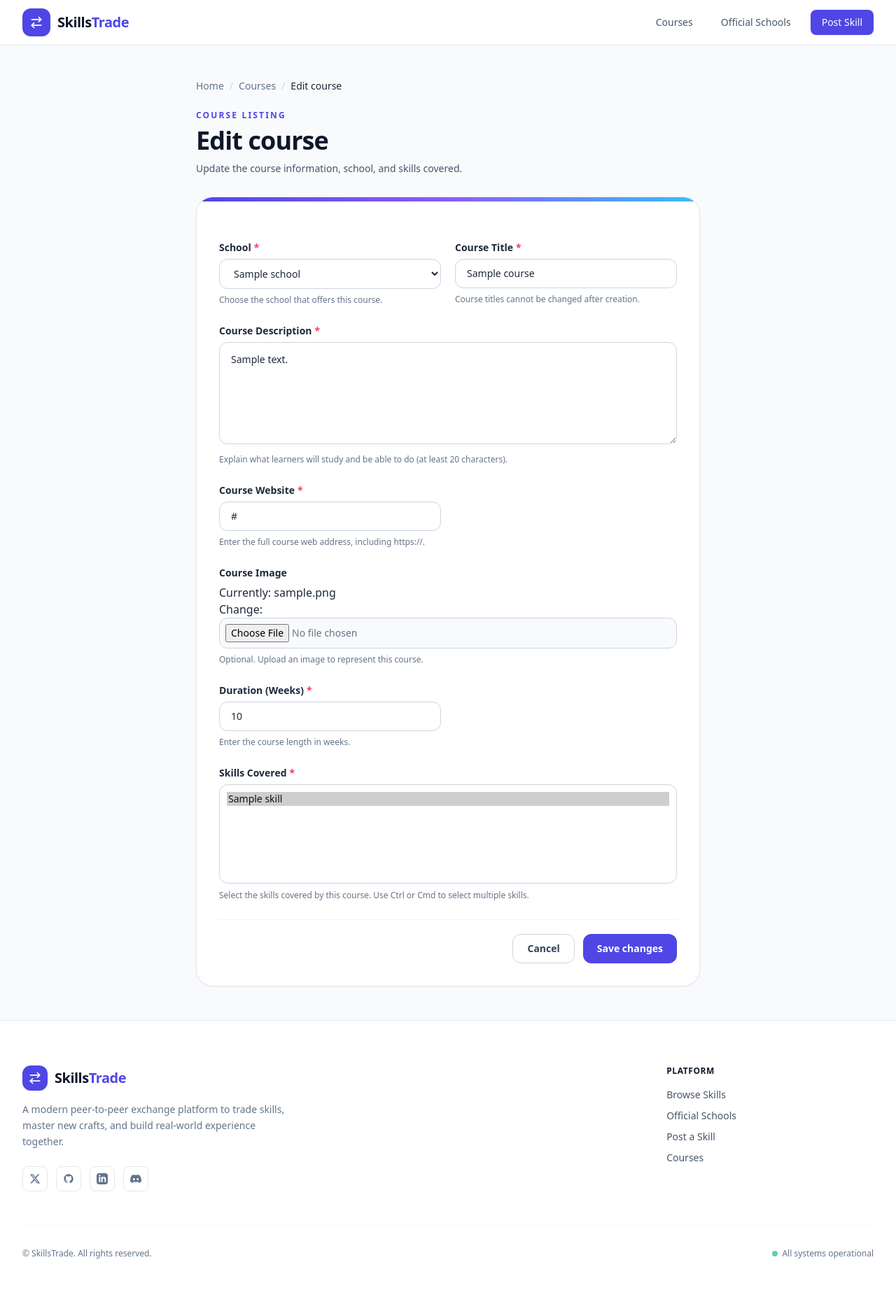
After one commit to MehmedSuleiman/skillsTrade, a Django app: a page that uses templates/base.html in a window 1280 px wide. The commit adds this page. Shown: the whole page at 70% size. Run offline with Django 5.2, Linux system fonts and the light colour scheme; tables that the repository leaves empty hold one stand-in row (values such as "Sample post"); some libraries are stand-ins or nearby versions.

Commit message:
features/addig-crud-to-course-model

```diff
--- a/schools/forms.py
+++ b/schools/forms.py
@@ -1,6 +1,6 @@
 from django import forms
 
-from schools.models import School
+from schools.models import School, Course
 
 
 class BaseSchoolForm(forms.ModelForm):
@@ -120,3 +120,83 @@ class SchoolUpdateForm(BaseSchoolForm):
             **SchoolCreatingForm.Meta.help_texts,
             'name': 'School names cannot be changed after creation.',
         }
+
+
+class BaseCourseForm(forms.ModelForm):
+    class Meta:
+        model = Course
+        exclude = [
+            'is_active',
+            'slug',
+            'views',
+            'created_at',
+            'updated_at',
+        ]
+        labels = {
+            'school': 'School',
+            'title': 'Course Title',
+            'description': 'Course Description',
+            'url': 'Course Website',
+            'logo': 'Course Image',
+            'duration_weeks': 'Duration (Weeks)',
+            'skills': 'Skills Covered',
+        }
+        help_texts = {
+            'school': 'Choose the school that offers this course.',
+            'title': 'Use a clear title that learners can find easily.',
+            'description': 'Explain what learners will study and be able to do (at least 20 characters).',
+            'url': 'Enter the full course web address, including https://.',
+            'logo': 'Optional. Upload an image to represent this course.',
+            'duration_weeks': 'Enter the course length in weeks.',
+            'skills': 'Select the skills covered by this course. Use Ctrl or Cmd to select multiple skills.',
+        }
+        widgets = {
+            'school': forms.Select(),
+            'title': forms.TextInput(attrs={
+                'placeholder': 'e.g. Introduction to Web Development',
+            }),
+            'description': forms.Textarea(attrs={
+                'placeholder': 'Describe the course, topics, and learning outcomes...',
+                'rows': 5,
+            }),
+            'url': forms.URLInput(attrs={
+                'placeholder': 'https://example.edu/course',
+                'autocomplete': 'url',
+            }),
+            'logo': forms.ClearableFileInput(attrs={
+                'accept': 'image/*',
+            }),
+            'duration_weeks': forms.NumberInput(attrs={
+                'placeholder': 'e.g. 8',
+                'min': 1,
+                'inputmode': 'numeric',
+            }),
+            'skills': forms.SelectMultiple(attrs={
+                'size': 6,
+            }),
+        }
+
+    def __init__(self, *args, **kwargs):
+        super().__init__(*args, **kwargs)
+        self.fields['logo'].required = False
+        self.fields['school'].queryset = School.objects.order_by('name')
+        self.fields['skills'].queryset = self.fields['skills'].queryset.order_by('name')
+
+
+class CourseCreatingForm(BaseCourseForm):
+    ...
+
+
+class CourseUpdateForm(BaseCourseForm):
+    class Meta(BaseCourseForm.Meta):
+        widgets = {
+            **BaseCourseForm.Meta.widgets,
+            'title': forms.TextInput(attrs={
+                'placeholder': 'e.g. Introduction to Web Development',
+                'readonly': 'readonly',
+            }),
+        }
+        help_texts = {
+            **BaseCourseForm.Meta.help_texts,
+            'title': 'Course titles cannot be changed after creation.',
+        }
--- a/schools/urls.py
+++ b/schools/urls.py
@@ -11,5 +11,9 @@ urlpatterns = [
     path('delete/<slug:slug>', views.SchoolDelete.as_view(), name='delete_school'),
     path('courses/', include([
         path('', views.CourseListView.as_view(), name='course_list'),
+        path('school/<slug:school_slug>/create/', views.CourseCreate.as_view(), name='school_course_create'),
+        path('<slug:slug>/edit/', views.CourseUpdate.as_view(), name='course_update'),
+        path('<slug:slug>/delete/', views.CourseDelete.as_view(), name='course_delete'),
+        path('<slug:slug>/', views.CourseDetailView.as_view(), name='course_detail'),
     ]))
 ]
--- a/schools/views.py
+++ b/schools/views.py
@@ -1,12 +1,12 @@
 from django.core.paginator import Paginator
 from django.db.models import Q, F
 from django.http import HttpRequest, HttpResponse
-from django.shortcuts import render
-from django.urls import reverse_lazy
+from django.shortcuts import get_object_or_404, render
+from django.urls import reverse, reverse_lazy
 from django.views.generic import DetailView, CreateView, UpdateView, DeleteView, ListView, FormView
 
 from common.forms import SearchForm
-from schools.forms import SchoolCreatingForm, SchoolUpdateForm
+from schools.forms import SchoolCreatingForm, SchoolUpdateForm, CourseCreatingForm, CourseUpdateForm
 from schools.models import School, Course
 
 
@@ -36,6 +36,10 @@ def schools_home_view(request : HttpRequest) -> HttpResponse:
 class SchoolDetailView(DetailView):
     model = School
     template_name = 'schools/school_detail.html'
+
+    def get_queryset(self):
+        return super().get_queryset().prefetch_related('skills', 'courses').order_by(
+            '-views')
 
     def get_object(self, queryset=None):
         obj = super().get_object(queryset)
@@ -81,3 +85,66 @@ class CourseListView(ListView, FormView):
             )
 
         return queryset
+
+
+class CourseDetailView(DetailView):
+    model = Course
+    template_name = 'schools/courses/course_detail.html'
+
+    def get_queryset(self):
+        return super().get_queryset().select_related('school').prefetch_related('skills')
+
+    def get_object(self, queryset=None):
+        obj = super().get_object(queryset)
+        Course.objects.filter(pk=obj.pk).update(views=F('views') + 1)
+        return obj
+
+class CourseCreate(CreateView):
+    model = Course
+    form_class = CourseCreatingForm
+    template_name = 'schools/courses/course_create.html'
+
+    def get_school(self):
+        return get_object_or_404(School, slug=self.kwargs['school_slug'])
+
+    def get_form(self, form_class=None):
+        form = super().get_form(form_class)
+        school = self.get_school()
+        if school:
+            form.fields['school'].initial = school.pk
+            form.fields['school'].disabled = True
+        return form
+
+    def form_valid(self, form):
+        school = self.get_school()
+        if school:
+            form.instance.school = school
+        return super().form_valid(form)
+
+    def get_context_data(self, **kwargs):
+        context = super().get_context_data(**kwargs)
+        context['school'] = self.get_school()
+        return context
+
+    def get_success_url(self):
+        return reverse('schools:course_detail', kwargs={'slug': self.object.slug})
+
+
+class CourseUpdate(UpdateView):
+    model = Course
+    form_class = CourseUpdateForm
+    template_name = 'schools/courses/course_edit.html'
+
+    def get_success_url(self):
+        return reverse('schools:course_detail', kwargs={'slug': self.object.slug})
+
+
+class CourseDelete(DeleteView):
+    model = Course
+    template_name = 'schools/courses/course_confirm_delete.html'
+
+    def get_queryset(self):
+        return super().get_queryset().select_related('school')
+
+    def get_success_url(self):
+        return reverse('schools:detail', kwargs={'slug': self.object.school.slug})
--- a/skills/views.py
+++ b/skills/views.py
@@ -64,6 +64,10 @@ class SkillDetail(DetailView):
     model = Skill
     template_name = 'skills/skill_detail.html'
 
+    def get_queryset(self):
+        return super().get_queryset().prefetch_related('related_skills', 'course_set__school').order_by(
+            '-views')
+
     def get_object(self, queryset=None):
         obj = super().get_object(queryset)
         Skill.objects.filter(pk=obj.pk).update(views=F('views') + 1)
--- a/templates/base.html
+++ b/templates/base.html
@@ -25,13 +25,13 @@
                 <a href="{% url 'schools:course_list' %}" class="text-sm font-medium text-slate-600 hover:text-indigo-600 hover:bg-slate-50 px-3 py-2 rounded-lg transition-colors">Courses</a>
                 <a href="{% url 'schools:schools_home' %}" class="text-sm font-medium text-slate-600 hover:text-indigo-600 hover:bg-slate-50 px-3 py-2 rounded-lg transition-colors">Official Schools</a>
                 <a href="{% url 'skills:create-skill' %}" class="inline-flex items-center text-sm font-medium text-white bg-indigo-600 hover:bg-indigo-700 px-4 py-2 rounded-lg shadow-sm transition-colors">Post Skill</a>
-                <a href="/" class="inline-flex items-center gap-1.5 text-sm font-medium text-slate-700 hover:text-indigo-600 hover:bg-slate-50 px-3 py-2 rounded-lg border border-slate-200 transition-colors">
-                    <svg xmlns="http://www.w3.org/2000/svg" width="36" height="36" viewBox="0 0 24 24" fill="none" stroke="currentColor" stroke-width="2" stroke-linecap="round" stroke-linejoin="round" class="w-5 h-5 text-slate-500 ai ai-Person">
-                        <circle cx="12" cy="7" r="5"/>
-                        <path d="M17 14h.352a3 3 0 0 1 2.976 2.628l.391 3.124A2 2 0 0 1 18.734 22H5.266a2 2 0 0 1-1.985-2.248l.39-3.124A3 3 0 0 1 6.649 14H7"/>
-                    </svg>
-                    Account
-                </a>
+{#                <a href="/" class="inline-flex items-center gap-1.5 text-sm font-medium text-slate-700 hover:text-indigo-600 hover:bg-slate-50 px-3 py-2 rounded-lg border border-slate-200 transition-colors">#}
+{#                    <svg xmlns="http://www.w3.org/2000/svg" width="36" height="36" viewBox="0 0 24 24" fill="none" stroke="currentColor" stroke-width="2" stroke-linecap="round" stroke-linejoin="round" class="w-5 h-5 text-slate-500 ai ai-Person">#}
+{#                        <circle cx="12" cy="7" r="5"/>#}
+{#                        <path d="M17 14h.352a3 3 0 0 1 2.976 2.628l.391 3.124A2 2 0 0 1 18.734 22H5.266a2 2 0 0 1-1.985-2.248l.39-3.124A3 3 0 0 1 6.649 14H7"/>#}
+{#                    </svg>#}
+{#                    Account#}
+{#                </a>#}
             </div>
         </nav>
     </header>
@@ -87,21 +87,21 @@
                         <h3 class="text-xs font-semibold text-slate-900 uppercase tracking-wider mb-4">Platform</h3>
                         <ul class="space-y-2.5 text-sm">
                             <li><a href="/" class="text-slate-600 hover:text-indigo-600 transition-colors">Browse Skills</a></li>
-                            <li><a href="/" class="text-slate-600 hover:text-indigo-600 transition-colors">Official Schools</a></li>
-                            <li><a href="/" class="text-slate-600 hover:text-indigo-600 transition-colors">Post a Skill</a></li>
-                            <li><a href="/" class="text-slate-600 hover:text-indigo-600 transition-colors">How It Works</a></li>
+                            <li><a href="{% url 'schools:schools_home' %}" class="text-slate-600 hover:text-indigo-600 transition-colors">Official Schools</a></li>
+                            <li><a href="{% url 'skills:create-skill' %}" class="text-slate-600 hover:text-indigo-600 transition-colors">Post a Skill</a></li>
+                            <li><a href="{% url 'schools:course_list' %}" class="text-slate-600 hover:text-indigo-600 transition-colors">Courses</a></li>
                         </ul>
                     </div>
 
-                    <div>
-                        <h3 class="text-xs font-semibold text-slate-900 uppercase tracking-wider mb-4">Community</h3>
-                        <ul class="space-y-2.5 text-sm">
-                            <li><a href="/" class="text-slate-600 hover:text-indigo-600 transition-colors">Skill Swappers</a></li>
-                            <li><a href="/" class="text-slate-600 hover:text-indigo-600 transition-colors">Community Rules</a></li>
-                            <li><a href="/" class="text-slate-600 hover:text-indigo-600 transition-colors">Help Center</a></li>
-                            <li><a href="/" class="text-slate-600 hover:text-indigo-600 transition-colors">Safety Tips</a></li>
-                        </ul>
-                    </div>
+{#                    <div>#}
+{#                        <h3 class="text-xs font-semibold text-slate-900 uppercase tracking-wider mb-4">Community</h3>#}
+{#                        <ul class="space-y-2.5 text-sm">#}
+{#                            <li><a href="/" class="text-slate-600 hover:text-indigo-600 transition-colors">Skill Swappers</a></li>#}
+{#                            <li><a href="/" class="text-slate-600 hover:text-indigo-600 transition-colors">Community Rules</a></li>#}
+{#                            <li><a href="/" class="text-slate-600 hover:text-indigo-600 transition-colors">Help Center</a></li>#}
+{#                            <li><a href="/" class="text-slate-600 hover:text-indigo-600 transition-colors">Safety Tips</a></li>#}
+{#                        </ul>#}
+{#                    </div>#}
                 </div>
             </div>
 
--- /dev/null
+++ b/templates/schools/courses/course_edit.html
@@ -0,0 +1,7 @@
+{% extends 'base.html' %}
+
+{% block title %}Edit {{ course.title }} | SkillsTrade{% endblock %}
+
+{% block content %}
+    {% include 'schools/courses/course_form.html' with form_title="Edit course" form_description="Update the course information, school, and skills covered." submit_label="Save changes" course=course %}
+{% endblock %}
--- /dev/null
+++ b/templates/schools/courses/course_form.html
@@ -0,0 +1,54 @@
+<div class="mx-auto max-w-3xl px-4 py-8 sm:px-6 sm:py-12">
+    <nav aria-label="Breadcrumb" class="mb-6 flex items-center gap-2 text-sm text-slate-500">
+        <a href="{% url 'common:home' %}" class="transition-colors hover:text-indigo-600">Home</a>
+        <span class="text-slate-300">/</span>
+        {% if school %}<a href="{% url 'schools:detail' school.slug %}" class="transition-colors hover:text-indigo-600">{{ school.name }}</a>{% else %}<a href="{% url 'schools:course_list' %}" class="transition-colors hover:text-indigo-600">Courses</a>{% endif %}
+        <span class="text-slate-300">/</span>
+        <span class="font-medium text-slate-800" aria-current="page">{{ form_title }}</span>
+    </nav>
+
+    <div class="mb-7">
+        <p class="mb-2 text-xs font-bold uppercase tracking-[0.18em] text-indigo-600">Course listing</p>
+        <h1 class="text-3xl font-extrabold tracking-tight text-slate-900 sm:text-4xl">{{ form_title }}</h1>
+        <p class="mt-2 max-w-2xl text-sm leading-6 text-slate-600">{{ form_description }}</p>
+    </div>
+
+    <div class="overflow-hidden rounded-3xl border border-slate-200 bg-white shadow-sm">
+        <div class="h-1.5 bg-gradient-to-r from-indigo-600 via-violet-500 to-sky-400"></div>
+        <form method="post" enctype="multipart/form-data" class="space-y-6 p-6 sm:p-8
+            [&_input:not([type=checkbox]):not([type=radio]):not([type=file])]:w-full [&_input:not([type=checkbox]):not([type=radio]):not([type=file])]:rounded-xl [&_input:not([type=checkbox]):not([type=radio]):not([type=file])]:border [&_input:not([type=checkbox]):not([type=radio]):not([type=file])]:border-slate-300 [&_input:not([type=checkbox]):not([type=radio]):not([type=file])]:bg-white [&_input:not([type=checkbox]):not([type=radio]):not([type=file])]:px-4 [&_input:not([type=checkbox]):not([type=radio]):not([type=file])]:py-2.5 [&_input:not([type=checkbox]):not([type=radio]):not([type=file])]:text-sm [&_input:not([type=checkbox]):not([type=radio]):not([type=file])]:text-slate-800 [&_input:not([type=checkbox]):not([type=radio]):not([type=file])]:placeholder:text-slate-400 [&_input:not([type=checkbox]):not([type=radio]):not([type=file])]:focus:border-indigo-600 [&_input:not([type=checkbox]):not([type=radio]):not([type=file])]:focus:outline-none [&_input:not([type=checkbox]):not([type=radio]):not([type=file])]:focus:ring-2 [&_input:not([type=checkbox]):not([type=radio]):not([type=file])]:focus:ring-indigo-500/20
+            [&_select]:w-full [&_select]:rounded-xl [&_select]:border [&_select]:border-slate-300 [&_select]:bg-white [&_select]:px-4 [&_select]:py-2.5 [&_select]:text-sm [&_select]:text-slate-800 [&_select]:focus:border-indigo-600 [&_select]:focus:outline-none [&_select]:focus:ring-2 [&_select]:focus:ring-indigo-500/20
+            [&_textarea]:w-full [&_textarea]:resize-y [&_textarea]:rounded-xl [&_textarea]:border [&_textarea]:border-slate-300 [&_textarea]:bg-white [&_textarea]:px-4 [&_textarea]:py-3 [&_textarea]:text-sm [&_textarea]:leading-6 [&_textarea]:text-slate-800 [&_textarea]:placeholder:text-slate-400 [&_textarea]:focus:border-indigo-600 [&_textarea]:focus:outline-none [&_textarea]:focus:ring-2 [&_textarea]:focus:ring-indigo-500/20
+            [&_input[type=file]]:block [&_input[type=file]]:w-full [&_input[type=file]]:rounded-xl [&_input[type=file]]:border [&_input[type=file]]:border-slate-300 [&_input[type=file]]:bg-slate-50 [&_input[type=file]]:p-2 [&_input[type=file]]:text-sm [&_input[type=file]]:text-slate-500 [&_input[type=file]]:file:mr-4 [&_input[type=file]]:file:cursor-pointer [&_input[type=file]]:file:rounded-lg [&_input[type=file]]:file:border-0 [&_input[type=file]]:file:bg-indigo-50 [&_input[type=file]]:file:px-4 [&_input[type=file]]:file:py-2 [&_input[type=file]]:file:text-xs [&_input[type=file]]:file:font-semibold [&_input[type=file]]:file:text-indigo-700
+            [&_select[multiple]]:min-h-[140px] [&_select[multiple]]:p-2.5">
+            {% csrf_token %}
+
+            {% if form.non_field_errors %}
+                <div class="rounded-xl border border-rose-200 bg-rose-50 p-4 text-sm text-rose-800" role="alert">
+                    <p class="mb-1 font-semibold">Please check the form details.</p>
+                    {{ form.non_field_errors }}
+                </div>
+            {% endif %}
+
+            <div class="grid grid-cols-1 gap-x-5 gap-y-6 sm:grid-cols-2">
+                {% for field in form.visible_fields %}
+                    <div class="{% if field.name == 'description' or field.name == 'skills' or field.name == 'logo' %}sm:col-span-2{% endif %}">
+                        <label for="{{ field.id_for_label }}" class="mb-1.5 block text-sm font-semibold text-slate-800">
+                            {{ field.label }}{% if field.field.required %}<span class="ml-1 text-rose-500" aria-label="required">*</span>{% endif %}
+                        </label>
+                        {{ field }}
+                        {% if field.help_text %}<p class="mt-1.5 text-xs leading-5 text-slate-500">{{ field.help_text }}</p>{% endif %}
+                        {% if field.errors %}<p class="mt-1.5 text-xs font-medium text-rose-600" role="alert">{{ field.errors|striptags }}</p>{% endif %}
+                    </div>
+                {% endfor %}
+            </div>
+
+            <div class="flex flex-col-reverse gap-3 border-t border-slate-100 pt-5 sm:flex-row sm:justify-end">
+                <a href="{% if course %}{% url 'schools:course_detail' course.slug %}{% elif school %}{% url 'schools:detail' school.slug %}{% else %}{% url 'schools:course_list' %}{% endif %}" class="inline-flex items-center justify-center rounded-xl border border-slate-300 px-5 py-2.5 text-sm font-semibold text-slate-700 transition hover:bg-slate-50">Cancel</a>
+                <button type="submit" class="inline-flex items-center justify-center gap-2 rounded-xl bg-indigo-600 px-5 py-2.5 text-sm font-semibold text-white shadow-sm transition hover:bg-indigo-700 focus:outline-none focus:ring-2 focus:ring-indigo-500 focus:ring-offset-2">
+                    {{ submit_label }}
+                </button>
+            </div>
+        </form>
+    </div>
+</div>
--- a/templates/schools/courses/course_list.html
+++ b/templates/schools/courses/course_list.html
@@ -67,11 +67,9 @@
                         {% endwith %}
 
                         <div class="mt-6 border-t border-slate-100 pt-4">
-                            <a href="/">
-                                <button type="button" class="inline-flex w-full items-center justify-center gap-2 rounded-xl bg-indigo-600 px-4 py-2.5 text-sm font-semibold text-white shadow-sm transition hover:bg-indigo-700 focus:outline-none focus:ring-2 focus:ring-indigo-500 focus:ring-offset-2" aria-label="Details for {{ course.title }}">
+                            <a href="{% url 'schools:course_detail' course.slug %}" class="inline-flex w-full items-center justify-center gap-2 rounded-xl bg-indigo-600 px-4 py-2.5 text-sm font-semibold text-white shadow-sm transition hover:bg-indigo-700 focus:outline-none focus:ring-2 focus:ring-indigo-500 focus:ring-offset-2" aria-label="Details for {{ course.title }}">
                                     View details
                                     <svg class="h-4 w-4" viewBox="0 0 24 24" fill="none" stroke="currentColor" stroke-width="2" aria-hidden="true"><path stroke-linecap="round" stroke-linejoin="round" d="M5 12h14m-7-7 7 7-7 7"/></svg>
-                                </button>
                             </a>
                         </div>
                     </div>
```
Also changed, not shown: schools/models.py (+16 -1 lines), templates/schools/courses/course_confirm_delete.html (added, +38 -0 lines), templates/schools/courses/course_create.html (added, +7 -0 lines), templates/schools/courses/course_detail.html (added, +55 -0 lines), templates/schools/school_detail.html (+31 -0 lines), templates/skills/skill_detail.html (+29 -0 lines), schools/migrations/0003_course.py, schools/migrations/0004_course_views.py (deleted).
